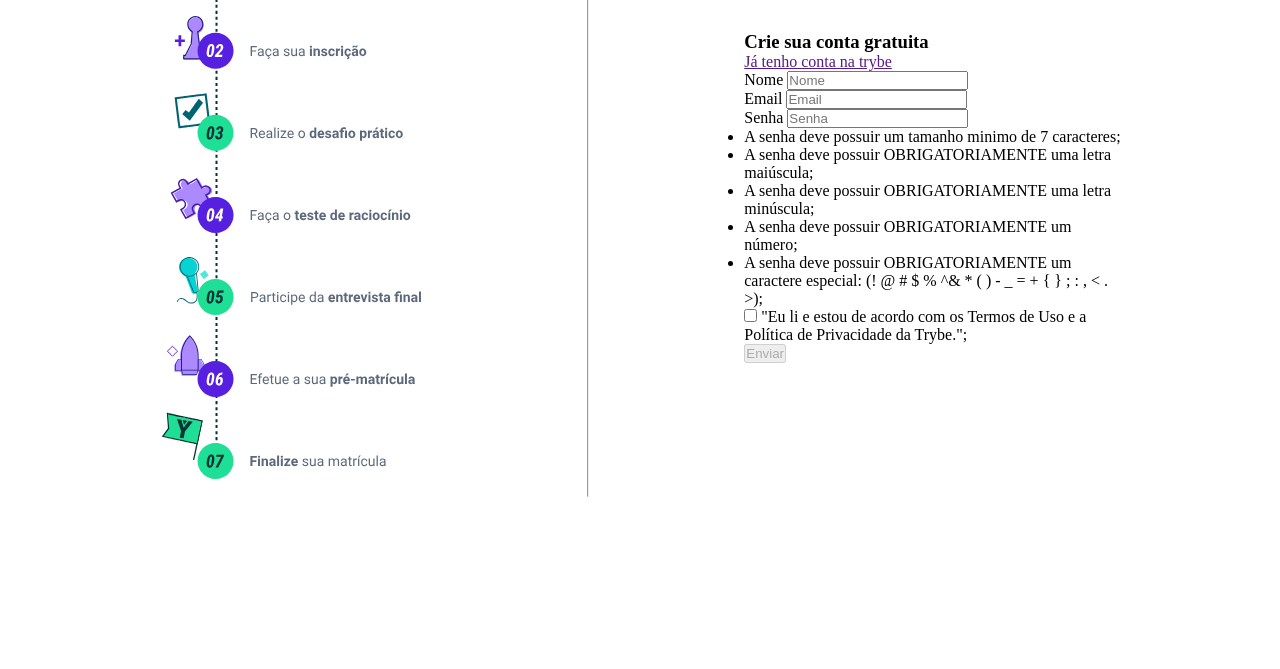
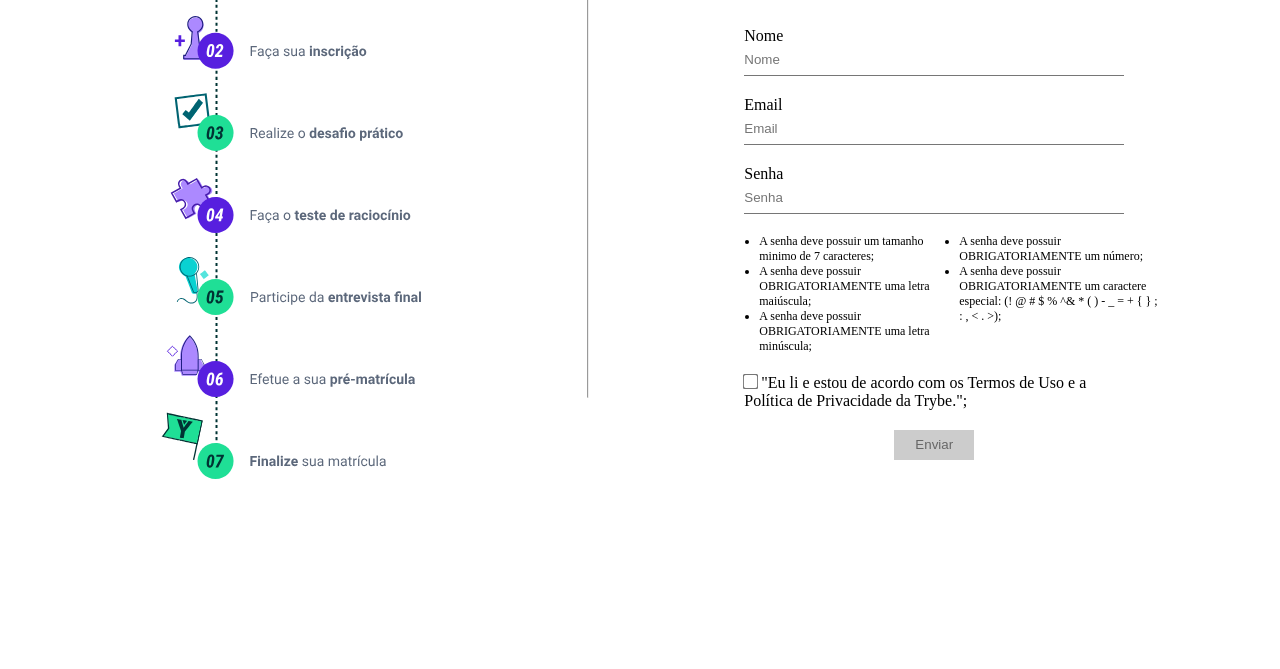
Before and after one commit to tryber/dinamica-dupla, a website: page index.html in a window 1280 px wide. Shown: the part 131-800 px from the top of the page. Drawn offline with Linux system fonts and the light colour scheme.

Commit message:
Requisito 13

```diff
--- a/index.html
+++ b/index.html
@@ -15,21 +15,22 @@
     </article>
     <hr>
       <form action="" id="evaluation-form">
+        <div class="container2">
         <h3>Crie sua conta gratuita</h3>
         <a href="">Já tenho conta na trybe</a>
-        <div>
+        </div>
+        <div class="container3">
           <label for="input-name">Nome</label>
           <input type="text" name="name" id="input-name" placeholder="Nome">
         </div>
-        <div>
+        <div class="container4">
           <label for="input-email">Email</label>
           <input type="email" name="email" id="input-email" placeholder="Email">
         </div>
-        <div>
+        <div class="container5">
           <label for="input-senha">Senha</label>
           <input type="password" name="password" id="input-senha" placeholder="Senha">
         </div>
-        <div>
           <ul>
             <li>A senha deve possuir um tamanho minimo de 7 caracteres;</li>
             <li>A senha deve possuir OBRIGATORIAMENTE uma letra maiúscula;</li>
@@ -37,11 +38,10 @@
             <li>A senha deve possuir OBRIGATORIAMENTE um número;</li>
             <li>A senha deve possuir OBRIGATORIAMENTE um caractere especial: (! @ # $ % ^& * ( ) - _ = + { } ; : , < . >);</li>
           </ul>
-        </div>
-        <div>
+        <div class="container6">
           <label for="agreement" id="label-terms-content"> <input type="checkbox" name="check" id="agreement" value="terms"> "Eu li e estou de acordo com os Termos de Uso e a Política de Privacidade da Trybe.";</label>
         </div>
-        <div>
+        <div class="container7">
           <button id="submit-btn" type="submit" disabled>Enviar</button>
         </div>
       </form>
--- a/style.css
+++ b/style.css
@@ -8,7 +8,12 @@
   background-color: rgb(237, 237, 237);
 
 }
-.container1{
+
+.header img {
+  margin-left: 50px;
+}
+
+.container1 {
   display: flex;
   justify-content: center;
 
@@ -17,13 +22,109 @@
 main {
   display: flex;
   justify-content: space-evenly;
-
+  align-items: center;
 }
 
 #evaluation-form {
-display: flex;
-width: 380px;
-flex-direction: column;
-justify-content: center;
+  display: flex;
+  width: 380px;
+  flex-direction: column;
+  justify-content: center;
+}
 
+hr {
+  height: 400px;
 }
+
+.container2 {
+  display:flex;
+  flex-direction: column;
+  margin-bottom: 30px;
+}
+
+.container2 h3 {
+  font-size: 30px;
+  margin-bottom: 10px;
+}
+
+.container2 a {
+  color: rgb(72, 177, 72);
+}
+
+.container3, .container4, .container5, .container6 {
+  display: flex;
+  flex-direction: column;
+  margin-bottom: 20px;
+}
+
+#input-name, #input-email, #input-senha {
+  height: 30px;
+  border-style: solid;
+  border-width: 0 0 1px 0;
+}
+
+ul {
+  display: flex;
+  flex-direction: column;
+  flex-wrap: wrap;
+  padding-left: 15px;
+  height: 120px;
+  margin-bottom: 20px;
+}
+
+li {
+  font-size: 12px;
+  width: 200px;
+}
+
+#agreement {
+  transform: scale(1.2);
+}
+
+.container7 {
+  display: flex;
+  justify-content: center;
+}
+
+#submit-btn {
+  width: 80px;
+  height: 30px;
+  background-color: blue;
+  color: white;
+  border: none;
+}
+
+#submit-btn:disabled {
+  width: 80px;
+  height: 30px;
+  background-color: #cccccc;
+  color: #666666;
+}
+
+@media screen and (max-width: 850px) {
+  main {
+    flex-direction: column;
+  }
+
+  hr {
+    width: 300px;
+    height: 0;
+    margin: 30px 0;
+  }
+
+  #evaluation-form {
+    width: 90%;
+  }
+
+  ul {
+    height: 150px;
+  }
+
+  li {
+    width: 50%;
+  }
+
+  #submit-btn {
+    margin-bottom: 30px;
+  }
+}
```
